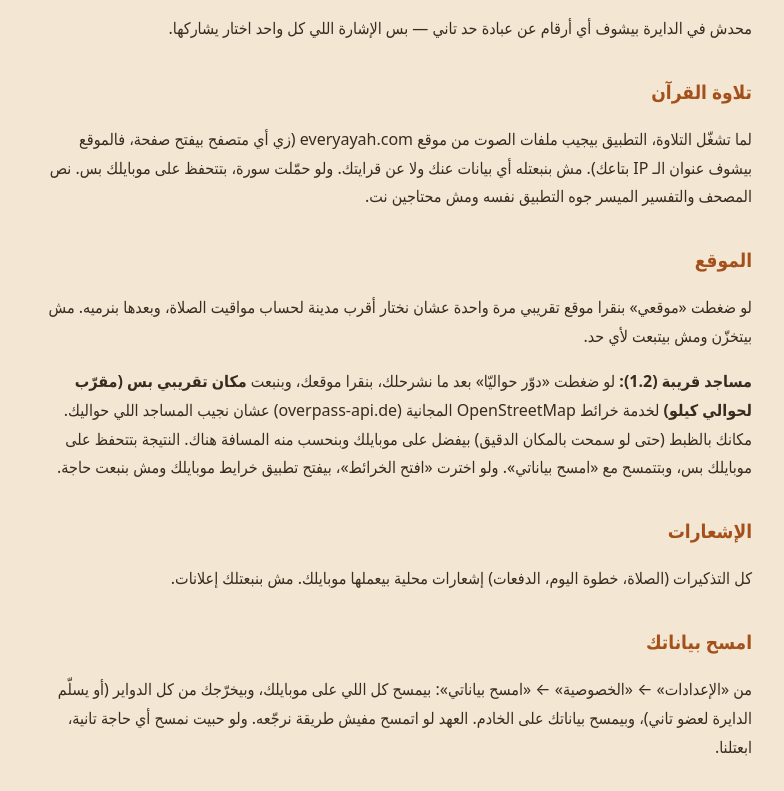
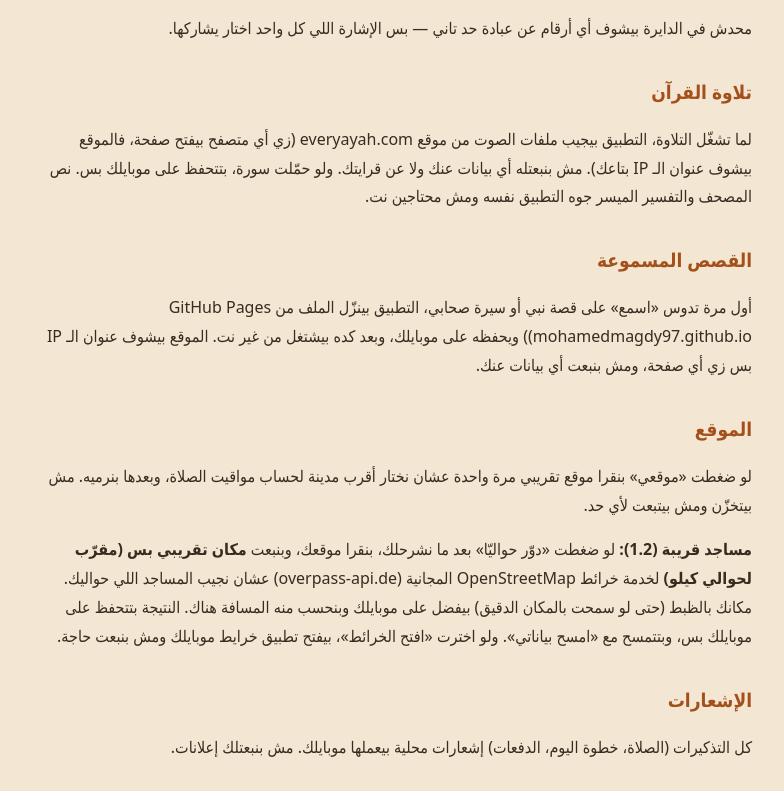
Before and after one commit to mohamedmagdy97/ramadan-privacy, a plain HTML site: page index.html in a window 1280 px wide. Shown: the part 1054-1845 px from the top of the page, without its empty margins (248-1032 px from the left). Drawn offline with Linux system fonts and the light colour scheme.

Commit message:
privacy: narrated stories downloaded from GitHub Pages (1.3)
Co-Authored-By: Claude Opus 5.5 <noreply@anthropic.com>
Claude-Session: https://claude.ai/code/session_01XR2DGUfwqKyqhr36RdmSun

```diff
--- a/index.html
+++ b/index.html
@@ -29,7 +29,7 @@
 <body>
 <main>
   <h1>سياسة الخصوصية</h1>
-  <p class="date">تطبيق «رمضان مكمّل» — من MegTech · آخر تحديث: ١٣ نوفمبر ٢٠٢٦</p>
+  <p class="date">تطبيق «رمضان مكمّل» — من MegTech · آخر تحديث: ١٦ نوفمبر ٢٠٢٦</p>
 
   <div class="card">
     <p><strong>عبادتك بينك وبين ربنا.</strong> كل اللي بتعمله في التطبيق من عبادة — خطوات تسخين شعبان، دعواتك، عهدك، وأي حاجة
@@ -59,6 +59,11 @@
   <p>لما تشغّل التلاوة، التطبيق بيجيب ملفات الصوت من موقع <span class="ltr">everyayah.com</span> (زي أي متصفح بيفتح صفحة،
   فالموقع بيشوف عنوان الـ IP بتاعك). مش بنبعتله أي بيانات عنك ولا عن قرايتك. ولو حمّلت سورة، بتتحفظ على موبايلك بس.
   نص المصحف والتفسير الميسر جوه التطبيق نفسه ومش محتاجين نت.</p>
+
+  <h2>القصص المسموعة</h2>
+  <p>أول مرة تدوس «اسمع» على قصة نبي أو سيرة صحابي، التطبيق بينزّل الملف من <span class="ltr">GitHub Pages</span>
+  (<span class="ltr">mohamedmagdy97.github.io</span>) ويحفظه على موبايلك، وبعد كده بيشتغل من غير نت. الموقع بيشوف عنوان
+  الـ IP بس زي أي صفحة، ومش بنبعت أي بيانات عنك.</p>
 
   <h2>الموقع</h2>
   <p>لو ضغطت «موقعي» بنقرا موقع تقريبي مرة واحدة عشان نختار أقرب مدينة لحساب مواقيت الصلاة، وبعدها بنرميه. مش بيتخزّن ومش بيتبعت لأي حد.</p>
```
